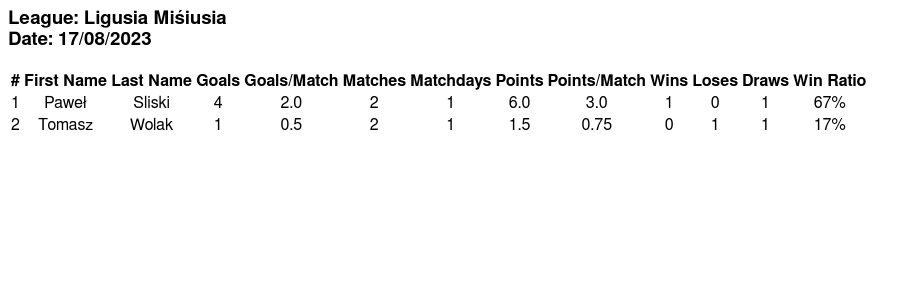
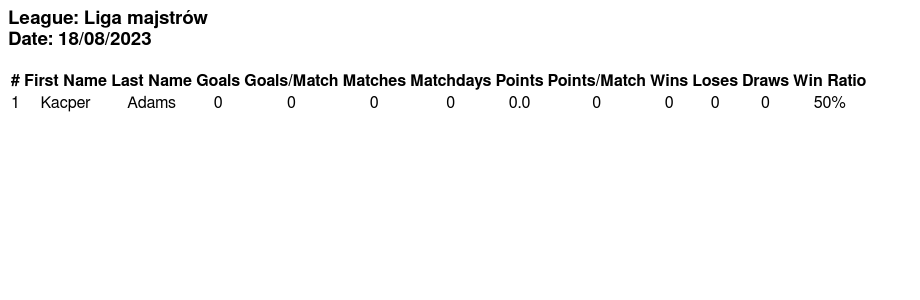
Before and after one commit to Put3k/FutsalStatTrack, a Django app: template templates/temp.html in a window 1280 px wide. Shown: the top 300 px of the page, without its empty margins (0-920 px from the left). Run offline with Django 4.2, Linux system fonts and the light colour scheme; the template is opened without the code that fills it, so the values that code supplies are empty; parts of the project's set-up code (start-up, migrations or seed data) failed here and were passed over; some web fonts are replaced.

```diff
--- a/backend/settings.py
+++ b/backend/settings.py
@@ -209,4 +209,5 @@ INTERNAL_IPS = [ip[:-1] + "1" for ip in ips]
 GS_CREDENTIALS = service_account.Credentials.from_service_account_file(os.path.join(BASE_DIR, 'credential.json'))
 
 DEFAULT_FILE_STORAGE = 'storages.backends.gcloud.GoogleCloudStorage'
+
 GS_BUCKET_NAME = 'bucket_django_stat_track'
--- a/templates/temp.html
+++ b/templates/temp.html
@@ -20,9 +20,9 @@
             }
       </style>
       <meta charset="UTF-8">
-      <title>Ligusia Miśiusia - 17/08/2023</title>
+      <title>Liga majstrów - 18/08/2023</title>
 </head>
-<h3>League: Ligusia Miśiusia<br>Date: 17/08/2023</h3>
+<h3>League: Liga majstrów<br>Date: 18/08/2023</h3>
 <table id="playersList"class="td">
     <thead>
         <tr>
@@ -45,34 +45,18 @@
 
         <tr>
             <td>1</th>
-            <td>Paweł</td>
-            <td>Sliski</td>
-            <td>4</td>
-            <td>2.0</td>
-            <td>2</td>
-            <td>1</td>
-            <td>6.0</td>
-            <td>3.0</td>
-            <td>1</td>
+            <td>Kacper</td>
+            <td>Adams</td>
             <td>0</td>
-            <td>1</td>
-            <td>67%</td>
-        </tr>
-
-        <tr>
-            <td>2</th>
-            <td>Tomasz</td>
-            <td>Wolak</td>
-            <td>1</td>
-            <td>0.5</td>
-            <td>2</td>
-            <td>1</td>
-            <td>1.5</td>
-            <td>0.75</td>
             <td>0</td>
-            <td>1</td>
-            <td>1</td>
-            <td>17%</td>
+            <td>0</td>
+            <td>0</td>
+            <td>0.0</td>
+            <td>0</td>
+            <td>0</td>
+            <td>0</td>
+            <td>0</td>
+            <td>50%</td>
         </tr>
 
     </tbody>
```
Also changed, not shown: pdf_generator/views.py (+4 -6 lines), 1 other file.
